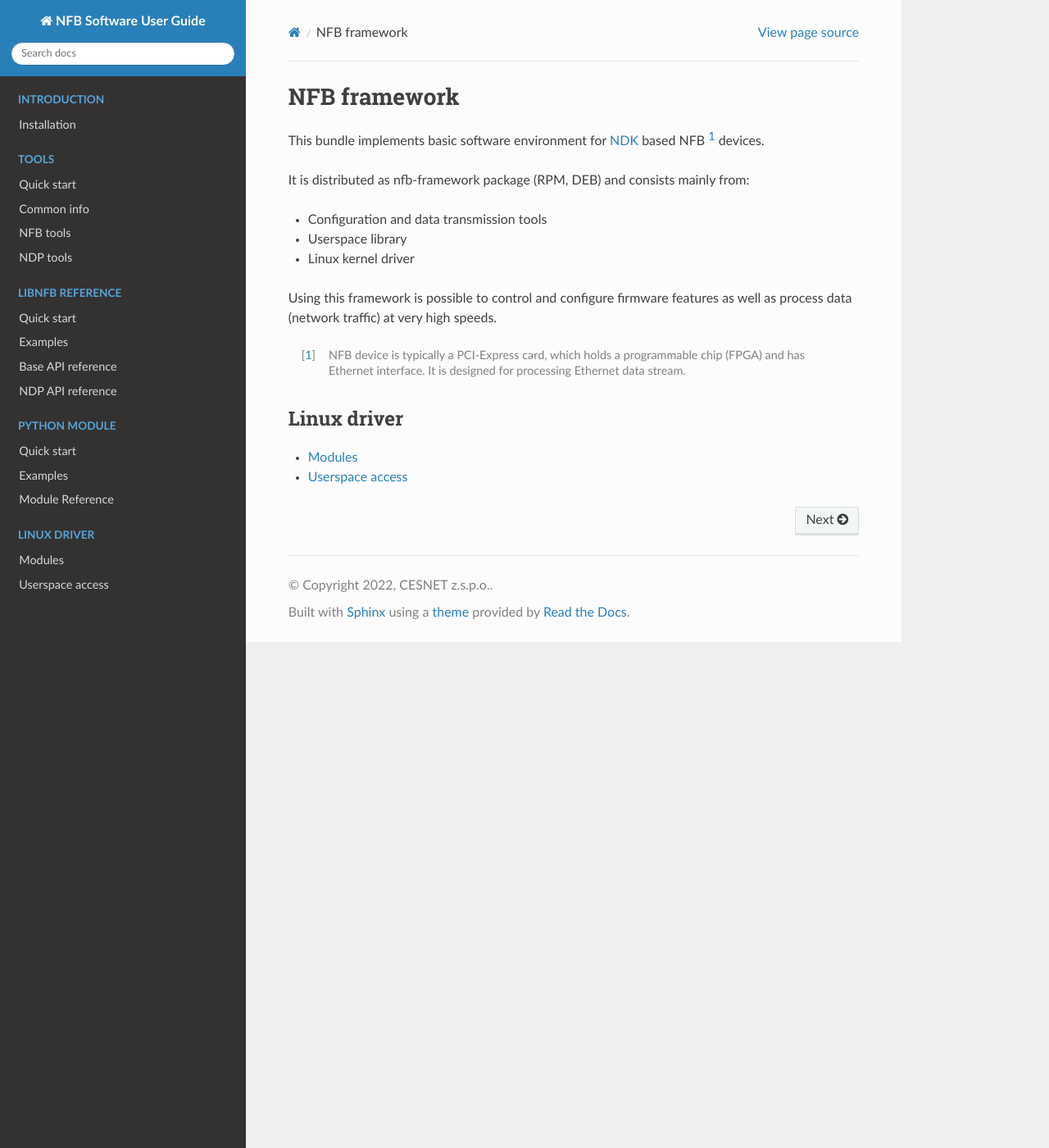
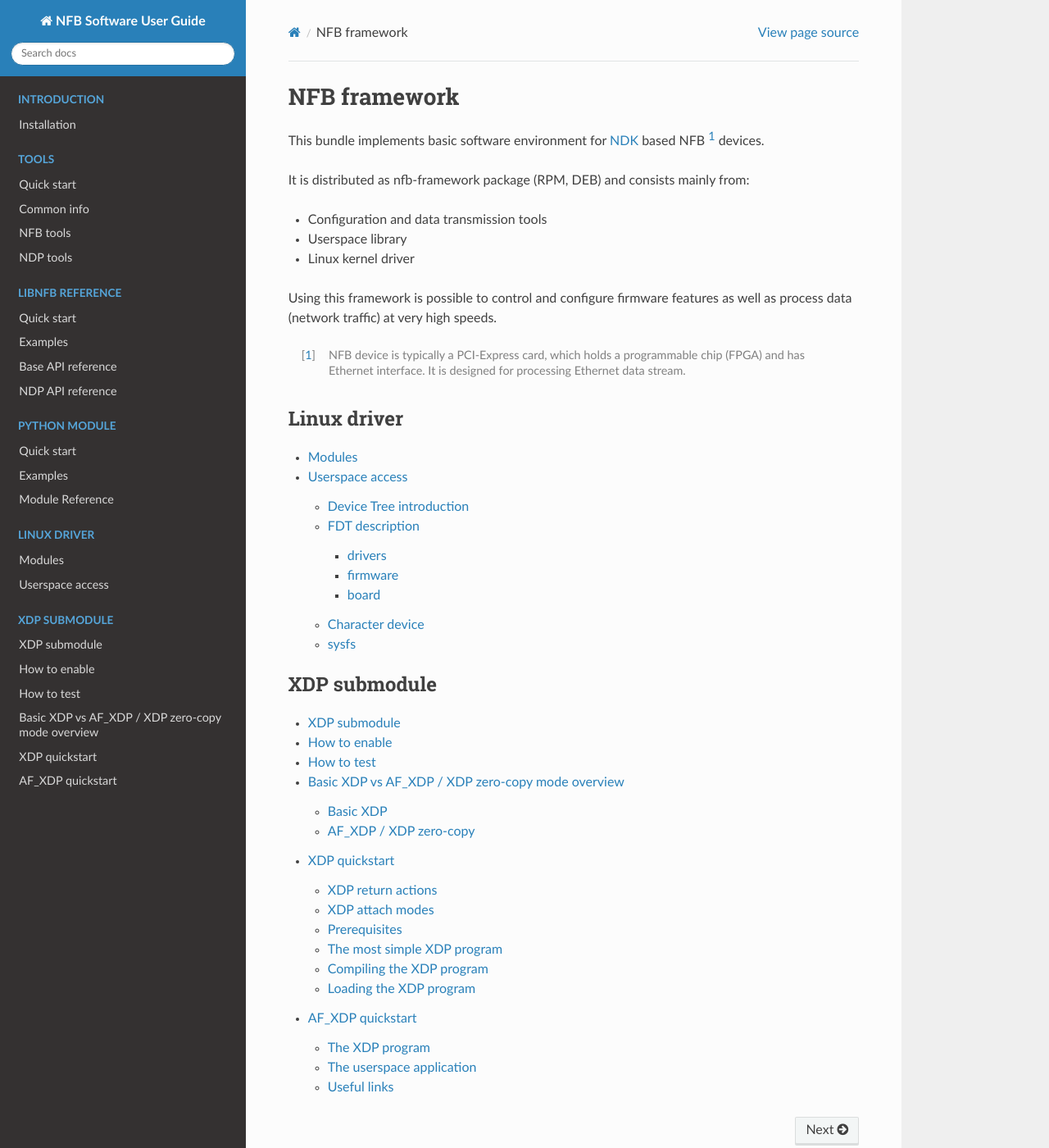
Before and after one commit to CESNET/ndk-sw, a Sphinx documentation site: the page built from doc/index.rst, in a window 1280 px wide and 1400 px high. Shown: the whole window at 82% size. Built offline with Sphinx 7.4.7 and the Read the Docs theme 3.1.0, drawn with Linux system fonts in a browser that asks for light colours; formulas are drawn with MathJax 3; some of the changed lines change nothing that is shown.

Commit message:
feat(xdp driver): add XDP docs

```diff
--- /dev/null
+++ b/doc/driver/xdp.rst
@@ -0,0 +1,470 @@
+XDP submodule
+==============
+The NFB driver supports XDP as an alternative to NDP API and DPDK. The XDP submodule is under development, and the NFB driver doesn't compile with it by default.
+
+How to enable
+=============
+In order to compile with the XDP submodule, the variable  ``CONFIG_NFB_XDP = y`` has to be set in ``drivers/Makefile.conf``.
+
+.. code-block:: Makefile
+	:emphasize-lines: 6
+
+	# drivers/Makefile.conf
+	CONFIG_MODULES      = y
+	CONFIG_NFB          = m
+	CONFIG_NFB_XVC      = m
+	# uncomment to enable XDP functionality
+	CONFIG_NFB_XDP      = y
+
+Next, the driver needs to be configure-d and make-d
+
+.. code-block:: shell
+
+	$ cd drivers; ./configure; make; cd ..
+
+Then, you enable the driver by setting the module parametr ``xdp_enable=yes`` when inserting the module.
+
+.. code-block:: shell
+
+	$ sudo rmmod nfb
+	$ sudo insmod drivers/kernel/drivers/nfb/nfb.ko xdp_enable=yes
+
+In order to see if the driver successfully initialized, check the system log.
+The ``nfb_xdp: Successfully attached`` message should be present. In case of errors, you can try rebooting the desing, by running ``nfb-boot -F<design slot number>``.
+
+.. code-block:: shell
+	:emphasize-lines: 9
+
+	$ dmesg
+	...
+	[ 4933.960744] nfb 0000:03:00.0: FDT loaded, size: 16384, allocated buffer size: 65536
+	[ 4933.961000] nfb 0000:03:00.0: unable to enable MSI
+	[ 4933.961311] nfb 0000:03:00.0: nfb_mi: MI0 on PCI0 map: successfull
+	[ 4933.964620] nfb 0000:03:00.0: nfb_boot: Attached successfully
+	[ 4934.024800] nfb 0000:03:00.0: nfb_ndp: attached successfully
+	[ 4934.024884] nfb 0000:03:00.0: nfb_qdr: Attached successfully (0 QDR controllers)
+	[ 4934.028473] nfb 0000:03:00.0: nfb_xdp: Successfully attached
+	[ 4934.028478] nfb 0000:03:00.0: successfully initialized
+	[ 4934.028685] pcieport 0000:00:02.0: restoring errors on PCI bridge
+	[ 4934.028688] pcieport 0000:00:02.0: firmware reload done
+	...
+
+Lastly, you add the add the XDP netdev with the help of ``nfb-dma`` tool.
+
+To add a single XDP netdevice with all queues open
+
+.. code-block:: shell
+
+	$ sudo nfb-dma -N nfb_xdp add,id=1
+
+How to test
+===========
+
+
+
+Basic XDP vs AF_XDP / XDP zero-copy mode overview
+=================================================
+Basic XDP
+---------
+When the XDP driver is inserted, and the XDP network interfaces are created via ``nfb-dma``, this starts up the queues on those network interfaces.
+
+In this mode, the driver acts as a usual network driver. When the XDP program is loaded onto the interface, the driver executes it on each received packet and handles the result accordingly.
+
+The driver in this mode allocates its own memory for the packet buffers using Page Pool API.
+
+**This mode only expands the basic network driver functionality by running the XDP program.**
+
+AF_XDP / XDP zero-copy
+----------------------
+AF_XDP mode requires a specialized userspace app. This app allocates the memory block used for XDP buffers called UMEM and four XDP descriptor rings to go with it.
+The app then registers those objects with the system through system calls. The app opens the AF_XDP socket.
+
+For an AF_XDP application to work, the XDP program has to be loaded into the kernel. This is usually done from the C code as a part of the app initialization process. The XDP program will work in tandem with the app in the userspace.
+The main purpose of this XDP program is to return an XDP_REDIRECT action onto the AF_XDP socket opened by the userspace application.
+The reference to the socket is passed to the XDP program from the userspace by using an eBPF map of type BPF_MAP_TYPE_XSKMAP.
+
+For a more complete explanation, please refer to the docs: https://docs.kernel.org/networking/af_xdp.html
+
+- These steps are usually done indirectly by using some helper library like ``libxdp``.
+
+The driver then has to switch the network channel (AF_XDP works with RX/TX queue pairs) chosen by the userspace application to AF_XDP mode.
+This is done on the fly, and it basically means stopping the DMA channel, mapping the memory from the userspace, and starting the DMA channel again.
+
+In this mode, the driver works with memory allocated by userspace, and the userspace app has exclusive control over the network channel it works with.
+
+When the AF_XDP socket is closed, the channel is switched back to the normal XDP mode.
+
+**While running in this mode, the true zero-copy operation is achieved as long as the XDP program passes the packets to the userspace through AF_XDP socket.
+XDP actions other than XDP_REDIRECT to userspace will be handled by copying.**
+
+XDP quickstart
+==============
+This section tells the bare minimum someone needs to know to compile and load an XDP program onto the interface.
+
+XDP return actions
+------------------
+The XDP program returns an XDP action for each received packet. Those actions are:
+
+- XDP_PASS - passes the packet to the network stack
+	- Copy for XDP and AF_XDP
+- XDP_TX - transmits the packet from the same interface it was received on
+	- zero-copy with XDP
+	- Copy for AF_XDP (the correct way to do this is through redirect to the userspace app)
+- XDP_DROP - drops the packet
+	- Recycles the buffer for XDP and AF_XDP
+- XDP_REDIRECT - redirects the packet
+	- Onto network interface - copy
+	- To a different CPU - for load balancing purposes
+	- **To userspace - this is AF_XDP zero-copy operation**
+
+XDP attach modes
+----------------
+XDP program can be attached in different ways, **this has performance implications**.
+
+- Generic XDP (Generic mode, SKB mode) - The XDP program is run **after** driver passes the packet into the network stack.
+	This makes the XDP execution indifferent to driver support, but it means there will be little to no benefit to performance.
+	- This mode should be used only for testing purposes
+
+- Native XDP (Native mode) - The XDP program is run as a first thing on the receive path, and the driver handles the XDP actions.
+	- This is what should be used and is the main goal of this XDP kernel module
+
+- Offloaded XDP - The XDP program is loaded and executed on the network card.
+	- This is not supported by the NDK
+
+
+Prerequisites
+-------------
+.. code-block:: shell
+
+	$ sudo dnf install clang libbpf libbpf-devel libxdp libxdp-devel xdp-tools
+
+``clang`` eBPF compiler is implemented as LLVM backend - clang is used on the front
+
+``libbpf`` Library for writing eBPF (XDP is a subset of eBPF) programs in C; https://github.com/libbpf/libbpf
+
+``libxdp`` Library that simplifies writing AF_XDP programs and contains helpers for attaching XDP programs to the interface; https://github.com/xdp-project/xdp-tools/blob/main/lib/libxdp/README.org
+
+``xdp-tools`` Collection of tools for loading and testing XDP programs
+
+
+The most simple XDP program
+---------------------------
+A program that drops all packets
+
+.. code-block:: C
+
+	#include <linux/bpf.h>
+	#include <bpf/bpf_helpers.h>
+
+	SEC("xdp_drop")
+	int xdp_drop_prog(struct xdp_md *ctx)
+	{
+		return XDP_DROP;
+	}
+
+Compiling the XDP program
+-------------------------
+.. code-block:: shell
+
+	$ clang -O2 -g -Wall -target bpf -c xdp_drop.c -o xdp_drop.o
+
+Loading the XDP program
+-----------------------
+- Easiest way is to use ``xdp-loader`` program, which comes as a part of ``xdp-tools``.
+- ``libxdp`` contains helper functions for loading XDP programs from C code and interacting with eBPF maps.
+
+Listing the interfaces and loaded programs:
+^^^^^^^^^^^^^^^^^^^^^^^^^^^^^^^^^^^^^^^^^^^
+.. code-block:: shell
+
+	$ sudo xdp-loader status
+
+Loading the program in native mode:
+^^^^^^^^^^^^^^^^^^^^^^^^^^^^^^^^^^^
+.. code-block:: shell
+
+	$ sudo xdp-loader load IFNAME xdp_drop.o
+
+Loading the program in generic mode:
+^^^^^^^^^^^^^^^^^^^^^^^^^^^^^^^^^^^^
+.. code-block:: shell
+
+	$ sudo xdp-loader load -m skb IFNAME xdp_drop.o
+
+Unloading the program:
+^^^^^^^^^^^^^^^^^^^^^^
+.. code-block:: shell
+
+	$ sudo xdp-loader unload IFNAME --all
+
+AF_XDP quickstart
+=================
+This section explains the basics of writing AF_XDP program using ``libxdp`` in a form of short code snippets.
+
+For an example how to work with the NDK look at the ``ndp-tool`` application located in the swbase repository:
+
+https://github.com/CESNET/ndk-sw/tree/main/tools/ndptool
+
+The interensting files are ``xdp_read.c`` for RX - this is the simplest example of ``libxdp`` application.
+And ``xdp_common.c`` for the NDK FPGA ``sysfs`` API, that can be used to easily map the firmware queue indexes to netdev channel indexes.
+
+The XDP program
+---------------
+
+The ``libxdp`` library ships default XDP program for AF_XDP operation,
+this program is loaded and the reference to the AF_XDP socket is placed to the ``BPF_MAP_TYPE_XSKMAP`` automatically,
+unless ``XSK_LIBBPF_FLAGS__INHIBIT_PROG_LOAD`` flag is set.
+This simplifies the setup. If you would like to create your own XDP program for AF_XDP operation,
+for an example to preprocess packets before redirecting them to userspace, please follow the ``libxdp`` README.
+
+You can check the default program here: https://github.com/xdp-project/xdp-tools/blob/main/lib/libxdp/xsk_def_xdp_prog.c
+
+The userspace application
+-------------------------
+
+Loading the program, putting the socket reference to the ``BPF_MAP_TYPE_XSKMAP``
+^^^^^^^^^^^^^^^^^^^^^^^^^^^^^^^^^^^^^^^^^^^^^^^^^^^^^^^^^^^^^^^^^^^^^^^^^^^^^^^^
+
+This is taken care of by ``libxdp``, if you want to use custom XDP program, please follow the ``libxdp`` README.
+
+Creating UMEM
+^^^^^^^^^^^^^
+The userspace has to allocate a large block of memory called UMEM.
+
+It is standard that one frame (here corresponding to one packet) is of the size PAGE_SIZE.
+
+Function posix_memalign() assures that each frame is located on its own page.
+
+It is possible to allocate DPDK style hugepages via ``mmap`` and flag ``MAP_HUGETLB``,
+but this is not used in the example and requires to reserve the hugepages beforehand.
+
+The UMEM configuration can be skipped by passing ``NULL`` as the last argument of the ``xsk_umem__create()`` function,
+but the default ring size is 2048 descriptors, which can lead to performance issues,
+from testing it is good to have as much descriptors as there are UMEM frames.
+
+.. code-block:: C
+
+	// UMEM configuration
+	struct umem_info *uinfo = &params->queue_data_arr[i].umem_info;
+	uinfo->size = NUM_FRAMES * pagesize;
+	uinfo->umem_cfg.comp_size = NUM_FRAMES;
+	uinfo->umem_cfg.fill_size = NUM_FRAMES;
+	uinfo->umem_cfg.flags = 0;
+	uinfo->umem_cfg.frame_headroom = 0;
+	uinfo->umem_cfg.frame_size = pagesize;
+	// UMEM memory area
+	if(posix_memalign(&uinfo->umem_area, pagesize, uinfo->size)) {
+		fprintf(stderr, "Failed to get allocate umem buff for queue %d\n", params->queue_data_arr[i].eth_qid);
+		...
+	}
+	// Registering UMEM
+	if((ret = xsk_umem__create(&uinfo->umem, uinfo->umem_area, uinfo->size, &uinfo->fill_ring, &uinfo->comp_ring, &uinfo->umem_cfg))) {
+		fprintf(stderr, "Failed to create umem for queue %d; ret: %d\n", params->queue_data_arr[i].eth_qid, ret);
+		...
+	}
+
+Address stack
+^^^^^^^^^^^^^
+
+The userspace app needs to keep track of which frames are in its possession.
+The address in this contex means **offset into the UMEM**.
+
+In this example, keeping track of free frames is done through a stack of addresses.
+
+The full code is located in ``xdp_common.h``.
+
+.. code-block:: C
+
+	struct addr_stack {
+		uint64_t addresses[NUM_FRAMES];
+		unsigned addr_cnt;
+	};
+
+	// Get address from stack
+	static inline uint64_t alloc_addr(struct addr_stack *stack) {
+		if (stack->addr_cnt == 0) {
+			fprintf(stderr, "BUG out of adresses\n");
+			exit(1);
+		}
+		uint64_t addr = stack->addresses[--stack->addr_cnt];
+		stack->addresses[stack->addr_cnt] = 0;
+		return addr;
+	}
+
+	// Put adress to stack
+	static inline void free_addr(struct addr_stack *stack, uint64_t address) {
+		if (stack->addr_cnt == NUM_FRAMES) {
+			fprintf(stderr, "BUG counting adresses\n");
+			exit(1);
+		}
+		stack->addresses[stack->addr_cnt++] = address;
+	}
+
+	// Fill the stack with addresses into the umem
+	static inline void init_addr(struct addr_stack *stack,	unsigned frame_size) {
+		for(unsigned i = 0; i < NUM_FRAMES; i++) {
+			stack->addresses[i] = i * frame_size;
+		}
+		stack->addr_cnt = NUM_FRAMES;
+	}
+
+NDK FPGA sysfs interface
+^^^^^^^^^^^^^^^^^^^^^^^^
+
+To use XDP driver you first need to add the XDP interface via ``nfb-dma`` tool.
+This creates an issue when writing applications, because the firmware DMA queues can be mapped to any number of XDP interfaces.
+The AF_XDP socket needs to know the name of the interface and the index of the queue in the context of the interface.
+For this purpose the XDP driver makes this information available via the ``sysfs`` interface.
+When the XDP driver is loaded the ``/sys/class/nfb/nfb#/nfb_xdp/`` directory is made available.
+Inside this directory:
+
+``channel_total`` - tells you how many XDP channels there are, this information is parsed from the device tree at driver startup.
+
+``eth_count`` - tells you how many physical interfaces there are, this information is parsed from the device tree at driver startup.
+
+``channel#`` - directories corespond to the XDP channels - These contain files corresponding to the state of the channel.
+
+	``├── status`` - 1 if the queue was assigned to interface via ``nfb-dma`` else 0
+
+	``├── ifname`` - Name of the interface the channel was mapped to via ``nfb-dma``, else 'NOT_OPEN'
+
+	``└── index``  - Index in the context of the interface the channel was mapped to via ``nfb-dma``, else -1
+
+Example:
+
+We have ``NDK-MINIMAL`` firmware with 16 DMA queue pairs. We add one XDP interface which uses firmware DMA queue pairs 5, 6.
+The ``dmesg`` command says ``nfb 0000:21:00.0 enp33s0: renamed from nfb0x1`` because system predictible interface naming is enabled:
+
+.. code-block:: shell
+
+	$ sudo nfb-dma -N nfb_xdp add,id=1 -i5-6
+
+Then the simplified structure looks like this:
+
+.. code-block:: shell
+
+	$ tree
+	.
+	├── channel0
+	│   ├── ifname		NOT_OPEN
+	│   ├── index		-1
+	│   └── status		0
+	...
+	├── channel5
+	│   ├── ifname		enp33s0
+	│   ├── index		0
+	│   └── status		1
+	├── channel6
+	│   ├── ifname		enp33s0
+	│   ├── index		1
+	│   └── status		1
+	├── channel7
+	│   ├── ifname		NOT_OPEN
+	│   ├── index		-1
+	│   └── status		0
+	...
+	├── channel_total	16
+	├── cmd
+	└── eth_count 		2
+
+By reading the files we can get the correct values for opening the AF_XDP socket.
+
+The DMA queue pair 5 is mapped to enp33s0 as the first channel (index 0).
+
+``xsk_socket__create(..., "enp33s0", 0, ..., ..., ..., ...)``
+
+To delete the XDP interface:
+
+.. code-block:: shell
+
+	$ sudo nfb-dma -N nfb_xdp del,id=1
+
+Creating socket
+^^^^^^^^^^^^^^^
+
+The ifname and queue_id in the context of the XDP interface can be acquired via sysfs.
+The XSK configuration can be skipped by passing ``NULL`` as the last argument of the ``xsk_socket__create()`` function,
+but the default ring size is 2048 descriptors, which can lead to performance issues,
+from testing it is good to have as much descriptors as there are UMEM frames.
+
+.. code-block:: C
+
+	// XSK configuration
+	struct xsk_info *xinfo = &params->queue_data_arr[i].xsk_info;
+	xinfo->xsk_cfg.rx_size = NUM_FRAMES;
+	xinfo->xsk_cfg.tx_size = NUM_FRAMES;
+	xinfo->xsk_cfg.bind_flags = XDP_ZEROCOPY;
+	// The name of the interface together with the queue_id (in context of the interface)
+	// Can be best acquired via the sysfs interface of NDK platform
+	strcpy(xinfo->ifname, params->queue_data_arr[i].ifname);
+	xinfo->queue_id = params->queue_data_arr[i].eth_qid;
+	if((ret = xsk_socket__create(&xinfo->xsk, xinfo->ifname, xinfo->queue_id, uinfo->umem, &xinfo->rx_ring, &xinfo->tx_ring, &xinfo->xsk_cfg))) {
+		fprintf(stderr, "Failed to create xsocket for queue %d; ret: %d\n", params->queue_data_arr[i].eth_qid, ret);
+		...
+	}
+
+The main loop
+^^^^^^^^^^^^^
+The fill part (from userspace to kernel):
+
+``xsk_ring_prod__reserve()`` reserves slots on the fill ring
+
+``xsk_ring_prod__fill_addr()`` is used to place the frames into the ring
+
+``xsk_ring_prod__submit()`` signals, that the filling is done, and kernel now owns the frames
+
+The recieve part (from kernel to userspace):
+
+``xsk_ring_cons__peek()`` returns the number of packets ready to be processed and gives ownership to userspace
+
+``xsk_ring_cons__rx_desc()`` holds the information about packet (its length and adress of data start)
+
+``xsk_ring_cons__release()`` returns the RX ring slots back to the kernel so they can be filled with new packets
+
+.. code-block:: C
+
+	// The receive loop
+	while (run) {
+		...
+		// Fill rx
+		unsigned rx_idx = 0;
+		unsigned fill_idx = 0;
+		unsigned reservable = xsk_prod_nb_free(fill_ring, stack.addr_cnt);
+		reservable = reservable < stack.addr_cnt ? reservable : stack.addr_cnt;
+		if (reservable > burst_size) {
+			unsigned reserved = xsk_ring_prod__reserve(fill_ring, reservable, &fill_idx);
+			for(unsigned i = 0; i < reserved; i++) {
+				*xsk_ring_prod__fill_addr(fill_ring, fill_idx++) = alloc_addr(&stack);
+			}
+			xsk_ring_prod__submit(fill_ring, reserved);
+		}
+		...
+		// Receive packets
+		cnt = xsk_ring_cons__peek(rx_ring, burst_size, &rx_idx);
+		// Process packets
+		for(unsigned i = 0; i < cnt; i++) {
+			struct xdp_desc const *desc = xsk_ring_cons__rx_desc(rx_ring, rx_idx++);
+			packets[i].data = xsk_umem__get_data(xsk_data->umem_info.umem_area, desc->addr);
+			packets[i].data_length = desc->len;
+			free_addr(&stack, desc->addr);
+		}
+		// Mark done
+		xsk_ring_cons__release(rx_ring, cnt);
+	}
+
+Common issues
+^^^^^^^^^^^^^
+
+No traffic:
+
+Make sure the firmware interfaces are enabled: ``nfb-eth -e1``
+
+Useful links
+------------
+Useful AF_XDP enabled apps
+^^^^^^^^^^^^^^^^^^^^^^^^^^
+- tcpreplay - since release v4.5.1; https://github.com/appneta/tcpreplay
+
+Libxdp README
+^^^^^^^^^^^^^
+For ``libxdp`` API refer to: https://github.com/xdp-project/xdp-tools/tree/main/lib/libxdp
--- a/doc/index.rst
+++ b/doc/index.rst
@@ -65,8 +65,13 @@
 
 
 .. toctree::
-   :maxdepth: 1
    :caption: Linux driver
 
    Modules <driver/modules>
    Userspace access <driver/userspace>
+
+.. toctree::
+	:maxdepth: 2
+	:caption: XDP submodule
+
+	XDP submodule <driver/xdp>
```
